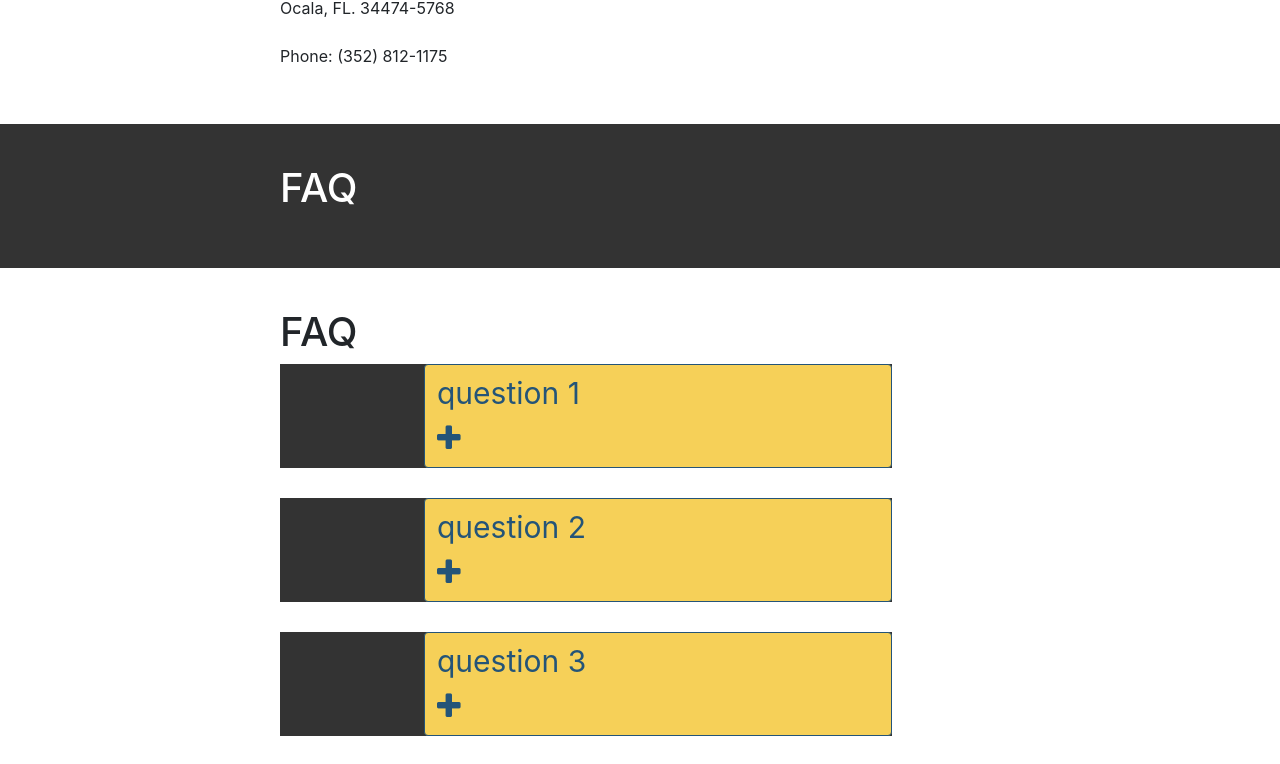
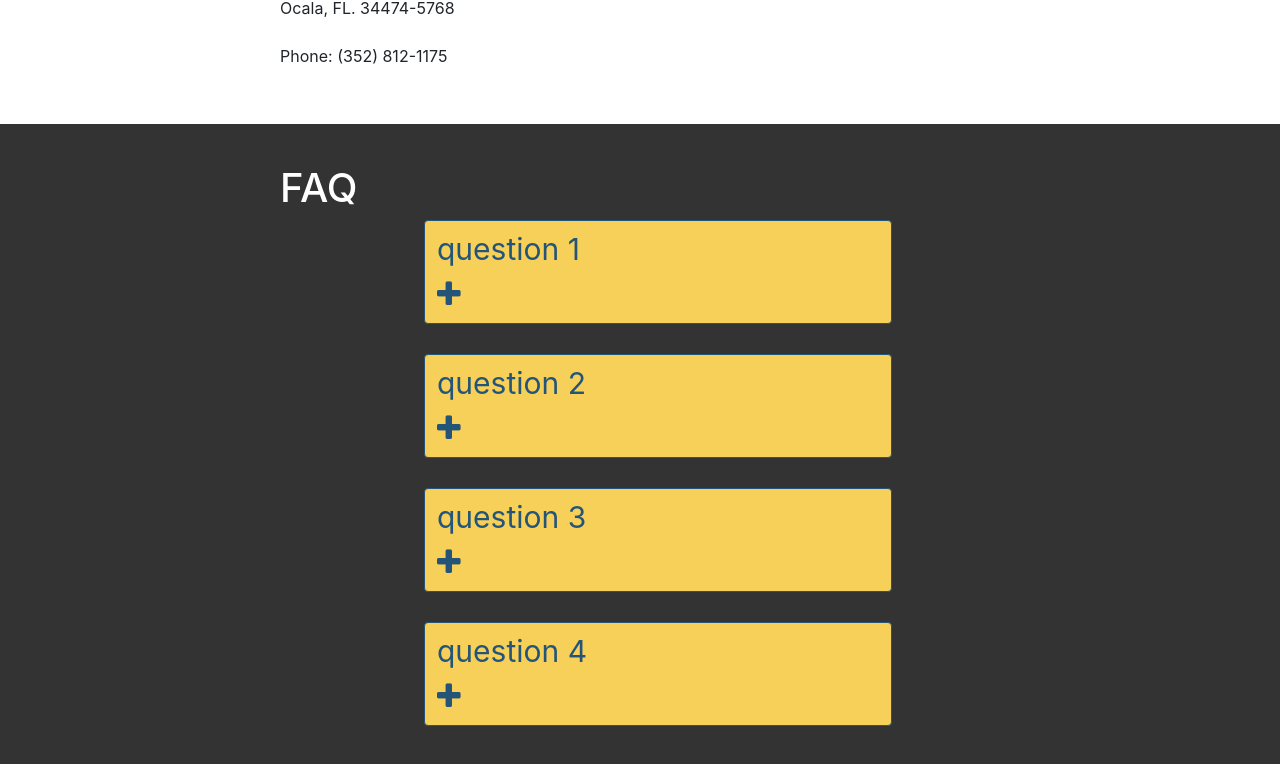
Before and after one commit to CEN30315A/Site, a React (Create React App) app in the folder client/: page / in a window 1280 px wide. Shown: the part 5176-5940 px from the top of the page. Built offline with nearby package versions, Linux system fonts and the light colour scheme.

Commit message:
Removed Section component with duplicate FAQ title

```diff
--- a/client/src/App.js
+++ b/client/src/App.js
@@ -1,7 +1,6 @@
 import React from 'react';
 import './App.css';
 import FaqSection from './components/FaqSection';
-import Section from './components/SectionComponent';
 import Navbar from "./components/Navbar";
 import Header from "./components/Header";
 import AboutUs from './components/AboutUs';
@@ -87,16 +86,11 @@ function App() {
           dark={index++ % 2 === 0}
           id={"section" + index}
         />
-        <Section
+        <FaqSection
+          questAns={Data.faq}
           title="FAQ"
           dark={index++ % 2 === 0}
           id={"section" + index}
-        />
-        <FaqSection
-          questAns={Data.faq}
-        title="FAQ"
-        dark={index++ % 2 === 0}
-        id={"section" + index}
         />
 
         <Route exact path="/" component={Landing}/>
```
